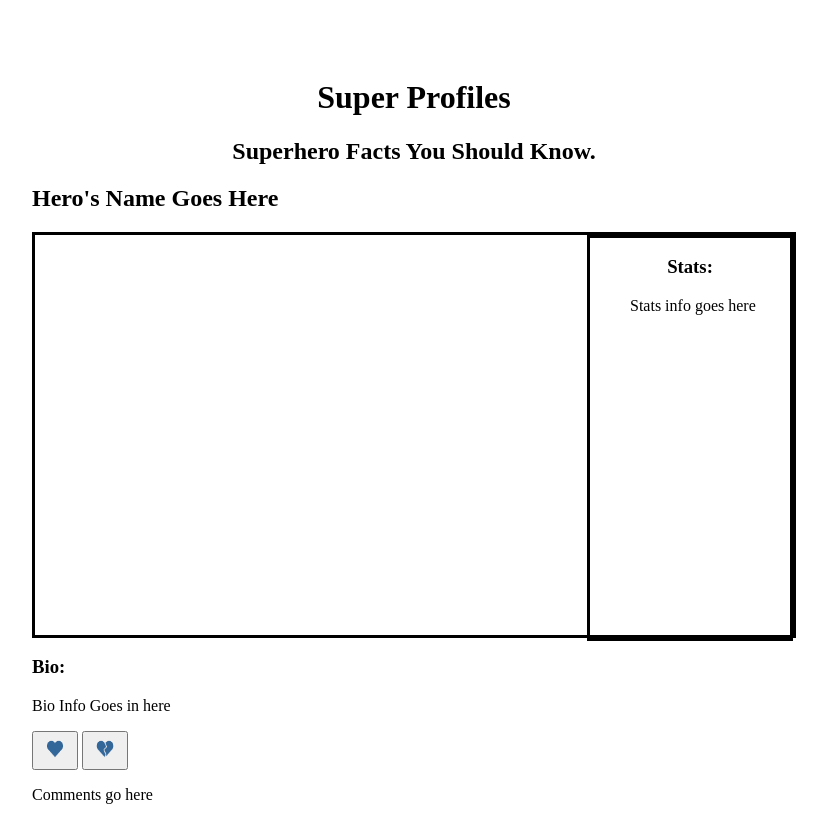
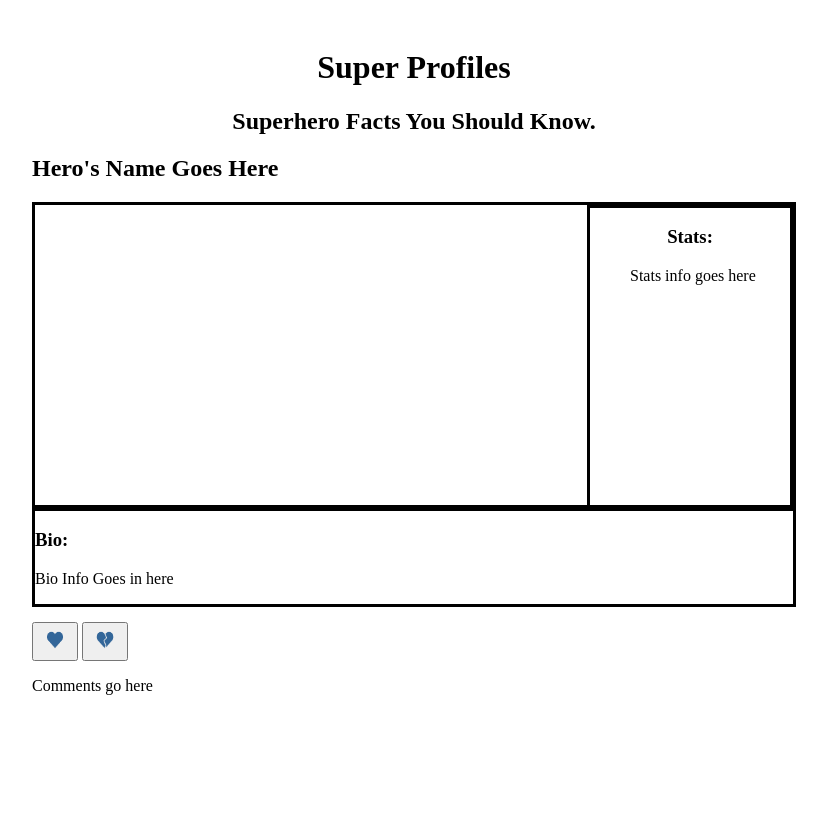
Before and after one commit to Andygurl5566/Super-Hero, a plain HTML site: page index.html in a window 1280 px wide. Shown: the whole page, without its empty margins (226-1053 px from the left). Drawn offline with Linux system fonts and the light colour scheme.

Commit message:
basic html done

```diff
--- a/style.css
+++ b/style.css
@@ -1,5 +1,5 @@
 #header {
-    padding-top: 50px;
+    padding-top: 20px;
 }
 
 #header h1 {
@@ -26,16 +26,15 @@
 #hero-image {
     border-style: solid;
     position: relative;
-    height: 400px;
+    height: 300px;
 
 }
 
 #stat-box {
     border-style: solid;
-    position: relative;
     width: 200px;
-    height: 400px;
-    float:right;
+    height:300px;
+    float: right;
 
 
 }
@@ -51,12 +50,26 @@
 
 
 #bio-box {
-    background-position: center;
+
+    border-style: solid;
+
+
+}
+
+#bio-box h3 {
+    text-align: left;
+}
+
+#bio-box p {
+    text-align: left;
+
+
 }
 
 #button-section {
     padding-left: 250px;
     padding-right: 250px;
+    padding-top: 15px;
 
 }
 
@@ -65,4 +78,5 @@
    padding-left: 250px;
    padding-right: 250px;
 
+
 }
```
